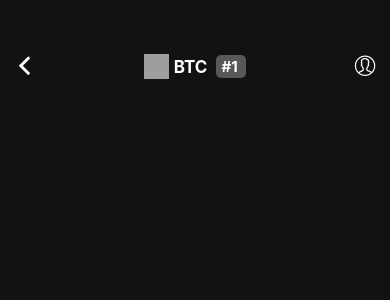
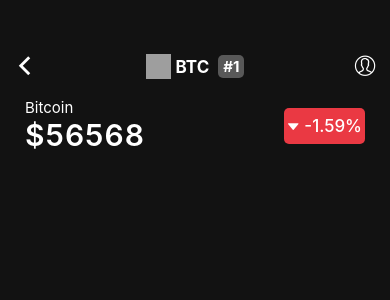
Before and after one commit to eddy562/Final_Project, a React Native app: screen / in a window 390 px wide. Shown: the top 300 px of the page. Built offline with nearby package versions, Linux system fonts and the light colour scheme; grey boxes are pictures that could not be loaded.

Commit message:
crypto update #375

```diff
--- a/App.js
+++ b/App.js
@@ -3,6 +3,7 @@
 import { StyleSheet, View} from "react-native";
 import HomeScreen from "./src/screens/HomeScreen";
 import CoinDetailedScreen from './src/screens/CoinDetailedScreen';
+
 
 
 
--- /dev/null
+++ b/src/screens/CoinDetailedScreen/components/CoinDetailedHeader/index.jsx
@@ -0,0 +1,28 @@
+import React from "react";
+import { View, Text, Image } from "react-native";
+import { Ionicons, EvilIcons } from "@expo/vector-icons";
+import styles from "./styles";
+
+
+const CoinDetailedHeader =(props)=> {
+  const {image, name, symbol, marketCapRank} = props;
+
+    return(
+        <View style={styles.headerContainer}>
+        <Ionicons name="md-chevron-back-outline" size={30} color="white" />
+        <View style={styles.tickerContainer}>
+          <Image source={{ uri: image }} style={{ width: 25, height: 25 }} />
+          <Text style={styles.tickerTitle}>{symbol.toUpperCase()} </Text>
+          <View style={styles.rankContainer}>
+            <Text style={{ color: "white", fontWeight: "bold", fontSize: 15 }}>
+              #{marketCapRank}
+            </Text>
+          </View>
+        </View>
+        <EvilIcons name="user" size={30} color="white" />
+      </View>
+
+    );
+};
+
+export default CoinDetailedHeader;
--- /dev/null
+++ b/src/screens/CoinDetailedScreen/components/CoinDetailedHeader/styles.js
@@ -0,0 +1,30 @@
+import { StyleSheet } from "react-native";
+
+const styles = StyleSheet.create({
+  headerContainer: {
+    flexDirection: "row",
+
+    alignItems: "center",
+    justifyContent: "space-between",
+  },
+
+  tickerContainer: {
+    flexDirection: "row",
+    alignItems: "center",
+  },
+  tickerTitle: {
+    color: "white",
+    fontWeight: "bold",
+    marginHorizontal: 5,
+    fontSize: 17,
+  },
+
+  rankContainer: {
+    backgroundColor: "#585858",
+    paddingHorizontal: 5,
+    paddingVertical: 2,
+    borderRadius: 5,
+  },
+});
+
+export default styles;
--- a/src/screens/CoinDetailedScreen/index.jsx
+++ b/src/screens/CoinDetailedScreen/index.jsx
@@ -3,27 +3,45 @@
 import { View, Text, Image } from "react-native";
 import { Ionicons, EvilIcons } from "@expo/vector-icons";
 import Coin from "../../../assets/data/crypto.json";
-import styles from "./styles";
+import CoinDetailedHeader from "./components/CoinDetailedHeader";
+import styles from './styles';
+import {AntDesign} from "@expo/vector-icons";
 
 const CoinDetailedScreen = () => {
   const {
     image: { small },
     name,
     symbol,
-    market_data: { market_cap_rank },
+    market_data: { market_cap_rank,
+        current_price,
+        price_change_percentage_24h,
+
+     },
   } = Coin;
+  const percentageColor = price_change_percentage_24h < 0 ? '#ea3943':'#16c784'
 
   return (
-    <View style={styles.headerContainer}>
-      <Ionicons name="md-chevron-back-outline" size={30} color="white" />
-      <View style={styles.tickerContainer}>
-        <Image source={{ uri: small }} style={{ width: 25, height: 25 }} />
-        <Text style={styles.tickerTitle}>{symbol.toUpperCase()} </Text>
-        <View style={styles.rankContainer}>
-        <Text style={{ color: "white", fontWeight:'bold' , fontSize: 15}}>#{market_cap_rank} </Text>
+    <View style={{paddingHorizontal:10}}>
+      <CoinDetailedHeader
+      image={small}
+      symbol={symbol}
+      marketCapRank={market_cap_rank} />
+<View style ={styles.priceContainer}>
+    <View>
+      < Text style ={styles.name}>{name}</Text>
+      < Text style ={styles.currentPrice}>${current_price.usd}</Text>
       </View>
-      </View>
-      <EvilIcons name="user" size={30} color="white" />
+      <View style={{backgroundColor:percentageColor,paddingHorizontal:3, paddingVertical:8, borderRadius:5, flexDirection:'row'}}>
+      <AntDesign
+            name={price_change_percentage_24h < 0 ? 'caretdown':'caretup'}
+            size={12}
+            color={'white'}
+            style={{ alignSelf: "center", marginRight: 5 }}
+          />
+      <Text style={styles.priceChange}>{
+      price_change_percentage_24h. toFixed(2)}%
+      </Text></View>
+    </View>
     </View>
   );
 };
--- a/src/screens/CoinDetailedScreen/styles.js
+++ b/src/screens/CoinDetailedScreen/styles.js
@@ -1,30 +1,40 @@
 import { StyleSheet } from "react-native";
 
 const styles = StyleSheet.create({
-  headerContainer: {
-    flexDirection: "row",
-    paddingHorizontal: 10,
-    alignItems: "center",
-    justifyContent: "space-between",
-  },
+  currentPrice:{
 
-  tickerContainer: {
-    flexDirection: "row",
-    alignItems: "center",
-  },
-  tickerTitle: {
-    color: "white",
-    fontWeight: "bold",
-    marginHorizontal: 5,
-    fontSize: 17,
-  },
+        color:'white',
+         fontSize:30,
+         fontWeight:'600',
+         letterSpacing:1,
 
-  rankContainer: {
-    backgroundColor: "#585858",
-    paddingHorizontal: 5,
-    paddingVertical: 2,
-    borderRadius: 5,
-  },
+         } ,
+  name:{
+
+    color:'white',
+    fontSize:15.
+
+},
+
+priceContainer:
+    {padding:15,
+        flexDirection:'row',
+         justifyContent:'space-between',
+           alignItems:'center',
+
+        },
+
+        priceChange:{
+
+            color:'white',
+             fontSize:17,
+             fontWeight:'500 ',
+        }
+
+
+
+
+
 });
 
 export default styles;
```
